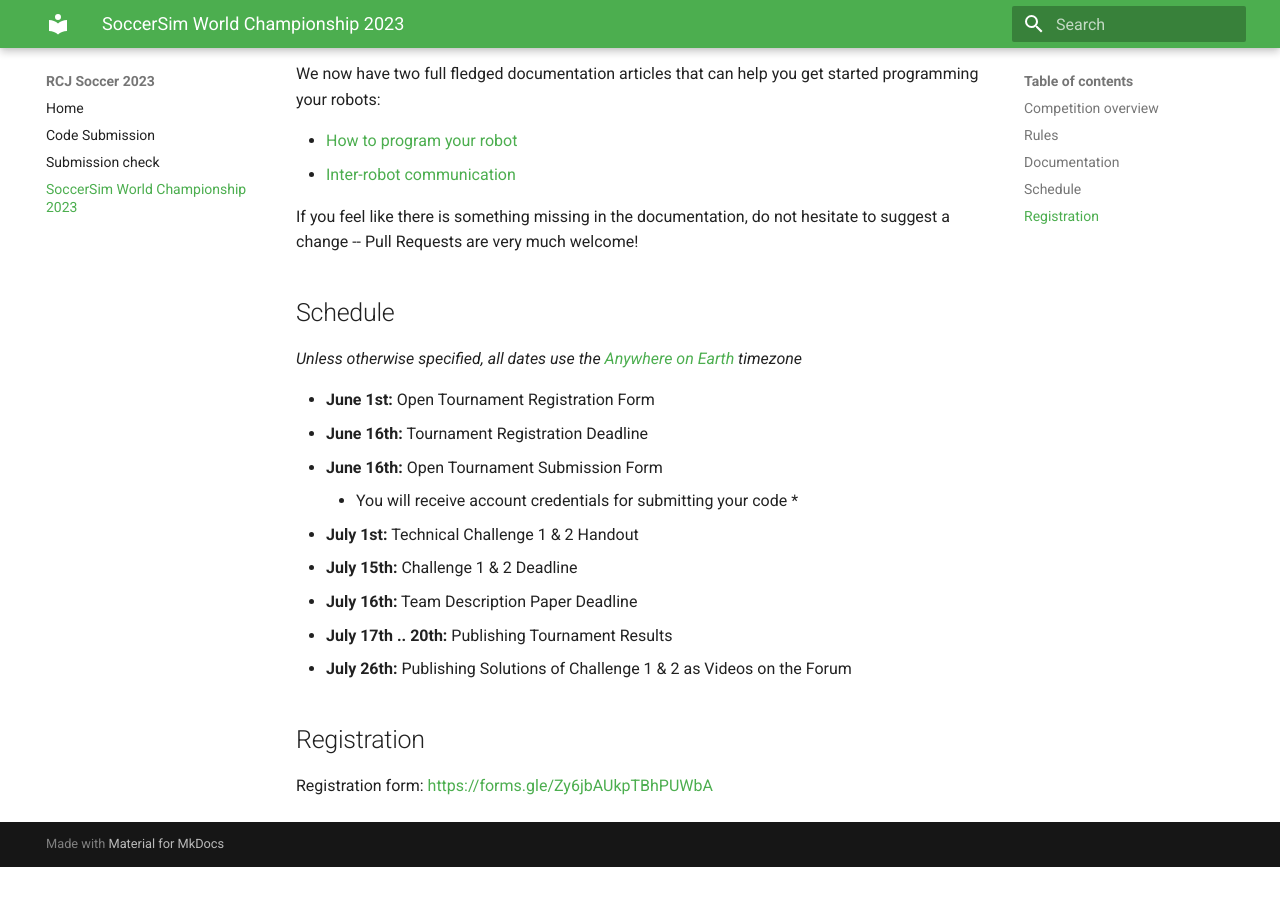
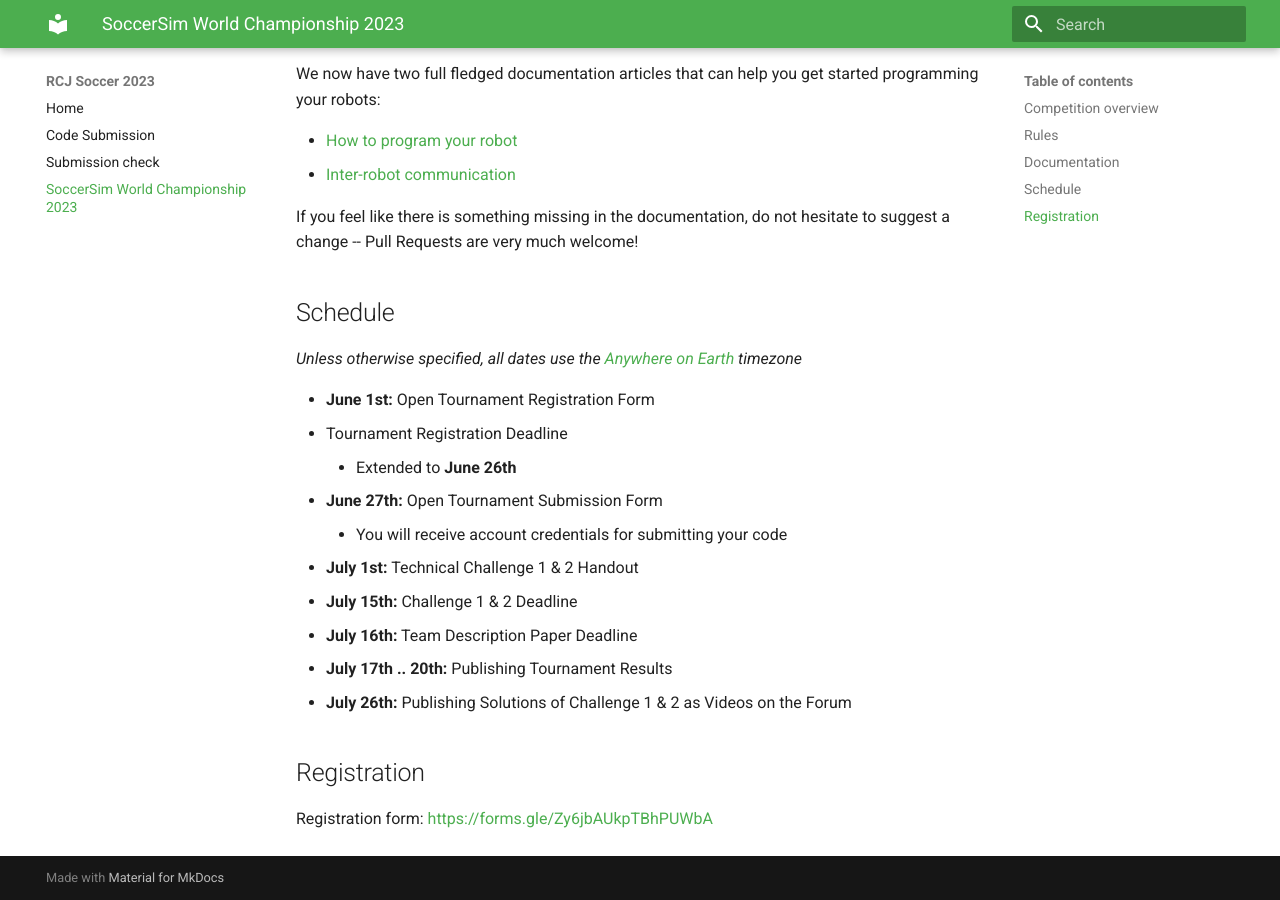
Before and after one commit to robocup-junior/soccer-2023, an MkDocs documentation site: the page built from docs/world-competition.md, in a window 1280 px wide and 900 px high, scrolled down 1092 px. Built offline with MkDocs 1.6.1 and Material for MkDocs 9.7.7, drawn with Linux system fonts in a browser that asks for light colours; before the commit the page ends 1959 px from its top, so only the background shows below that.

Commit message:
Extend deadline
Signed-off-by: Adrian Matejov <ado.matejov@gmail.com>

```diff
--- a/docs/world-competition.md
+++ b/docs/world-competition.md
@@ -55,9 +55,10 @@ _Unless otherwise specified, all dates use the [Anywhere on Earth](https://en.wi
 
 
 * **June 1st:** Open Tournament Registration Form
-* **June 16th:** Tournament Registration Deadline
-* **June 16th:** Open Tournament Submission Form
-    * You will receive account credentials for submitting your code *
+* Tournament Registration Deadline
+    * Extended to **June 26th**
+* **June 27th:** Open Tournament Submission Form
+    * You will receive account credentials for submitting your code
 * **July 1st:** Technical Challenge 1 & 2 Handout
 * **July 15th:** Challenge 1 & 2 Deadline
 * **July 16th:** Team Description Paper Deadline
```
